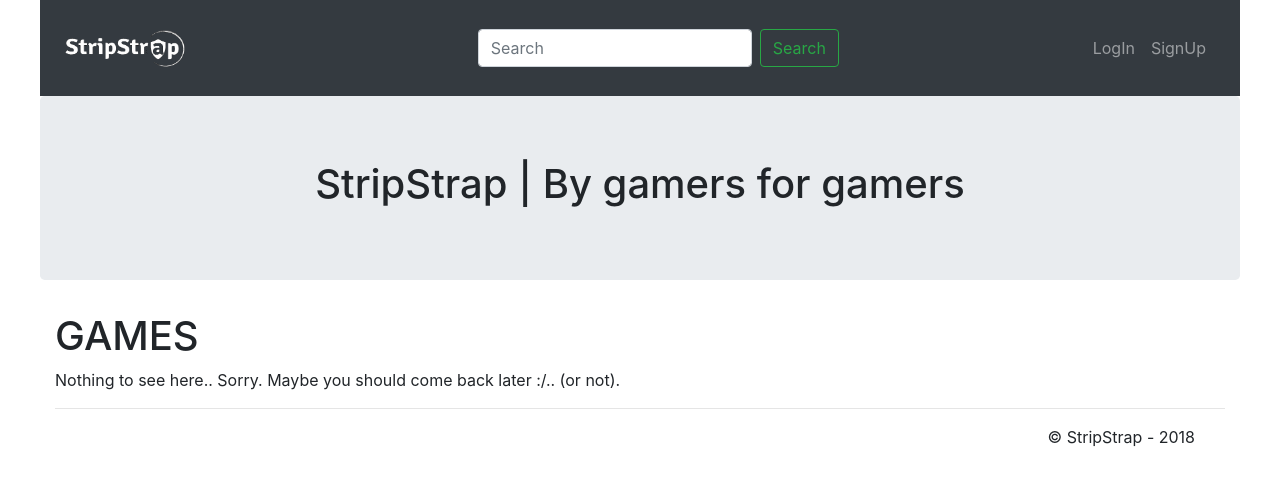
After one commit to Dugner/StripStrap, a Symfony app: template templates/Games/games.html.twig in a window 1280 px wide. The commit adds this page. Shown: the top 486 px of the page. Run offline with Twig, Linux system fonts and the light colour scheme; the template is opened without the code that fills it, so the values that code supplies are empty; some libraries are stand-ins or nearby versions.

Commit message:
game page

```diff
--- a/src/Controller/UserController.php
+++ b/src/Controller/UserController.php
@@ -14,9 +14,9 @@ use App\Form\UserCharacterFormType;
 
 class UserController extends Controller{
 
-    public function signin()
+    public function signup()
     {
-        return $this->render('signin.html.twig');
+        return $this->render('signup.html.twig');
     }
 
 
@@ -74,7 +74,7 @@ class UserController extends Controller{
             return $this->redirectToRoute('homepage');
         }
 
-        return $this->render('signin.html.twig',
+        return $this->render('signup.html.twig',
         ['user_form'=>$form->createView()]);
 
     }
--- a/templates/Default/homepage.html.twig
+++ b/templates/Default/homepage.html.twig
@@ -61,7 +61,7 @@
             {% endfor %}
             <br>
 
-            <h2>Games</h2>
+            <h2><a href="{{ path('games') }}">Games</a></h2>
             {% for game in games %}
                 <ul>
                     <li><a href="#">{{ game.getTitle() }}</a> <p>{{ game.getDescription|slice(0,75) }}..</p></li>
--- /dev/null
+++ b/templates/Games/games.html.twig
@@ -0,0 +1,16 @@
+{% extends 'base.html.twig' %}
+
+{% block title %} {{parent()}} Games {% endblock %}
+
+{% block body %}
+    <h1>GAMES</h1>
+
+    {% for games in gamesList %}
+        <h2> {{ games.getTitle }} </h2>
+        <p> {{ games.getDescription }} </p>
+        <hr>
+    {% else %}
+        Nothing to see here.. Sorry. Maybe you should come back later :/.. (or not).
+    {% endfor %}
+
+{% endblock %}
--- a/templates/header.html.twig
+++ b/templates/header.html.twig
@@ -33,7 +33,7 @@
                     <a class="nav-link" href="{{ path('login') }}">LogIn</a>
                 </li>
                 <li class="nav-item">
-                    <a class="nav-link" href="{{ path('sign_in') }}">SignIn</a>
+                    <a class="nav-link" href="{{ path('sign_up') }}">SignUp</a>
                 </li>
                 {% endif %}
             </ul>
--- a/templates/leftsidebar.html.twig
+++ b/templates/leftsidebar.html.twig
@@ -1,7 +1,7 @@
 {% if is_granted('ROLE_USER') %}
 <div class="card" style="width: 18rem;">
 {% if app.user.getPicture() is empty %}
-    <img class="card-img-top" width="100" src="../img/default.jpg" alt="Card image cap" >
+    <img class="card-img-top" width="10" src="../img/default.jpg" alt="Card image cap" >
 {% else %}
     <img class="card-img-top" src="{{ path('download_document', {'document': app.user.getPicture().getId()})  }}" alt="Card image cap">
 {% endif %}
@@ -34,7 +34,7 @@
   <div class="card-body">
     <h5 class="username">StripStraper Original©</h5>
     <p class="card-text">Mega gamer livin during the night, killing every games, coding in the same time, doesn't take shower, eating sushis.</p>
-    <a href="{{ path('sign_in') }}" class="btn btn-primary">Discover more!</a>
+    <a href="{{ path('sign_up') }}" class="btn btn-primary">Discover more!</a>
   </div>
 </div>
 {% endif %}
--- a/templates/rightsidebar.html.twig
+++ b/templates/rightsidebar.html.twig
@@ -10,7 +10,7 @@
 {% endfor %}
 <br>
 
-<h2>Games</h2>
+<h2> <a href="{{ path('games') }}">Games</a></h2>
 {% for game in games %}
     <ul>
         <li><a href="#">{{ game.getTitle() }}</a> <p>{{ game.getDescription|slice(0,75) }}..</p></li>
--- a/templates/signin.html.twig
+++ b/templates/signup.html.twig
@@ -1,5 +1,5 @@
 {% extends 'base.html.twig' %}
-{% block title %} Signin {% endblock %}
+{% block title %} Signup {% endblock %}
 {% block body %}
 
 <div class="row">
@@ -8,7 +8,7 @@
 
             <div class="col-md-6">
                 {% block mainsection %}
-                <h1> Sign in </h1>
+                <h1> Sign Up </h1>
                     {{ form(user_form) }}
                 {% endblock %}
             </div>
```
Also changed, not shown: config/routes.yaml (+6 -2 lines), src/Controller/GameController.php (+4 -4 lines).
